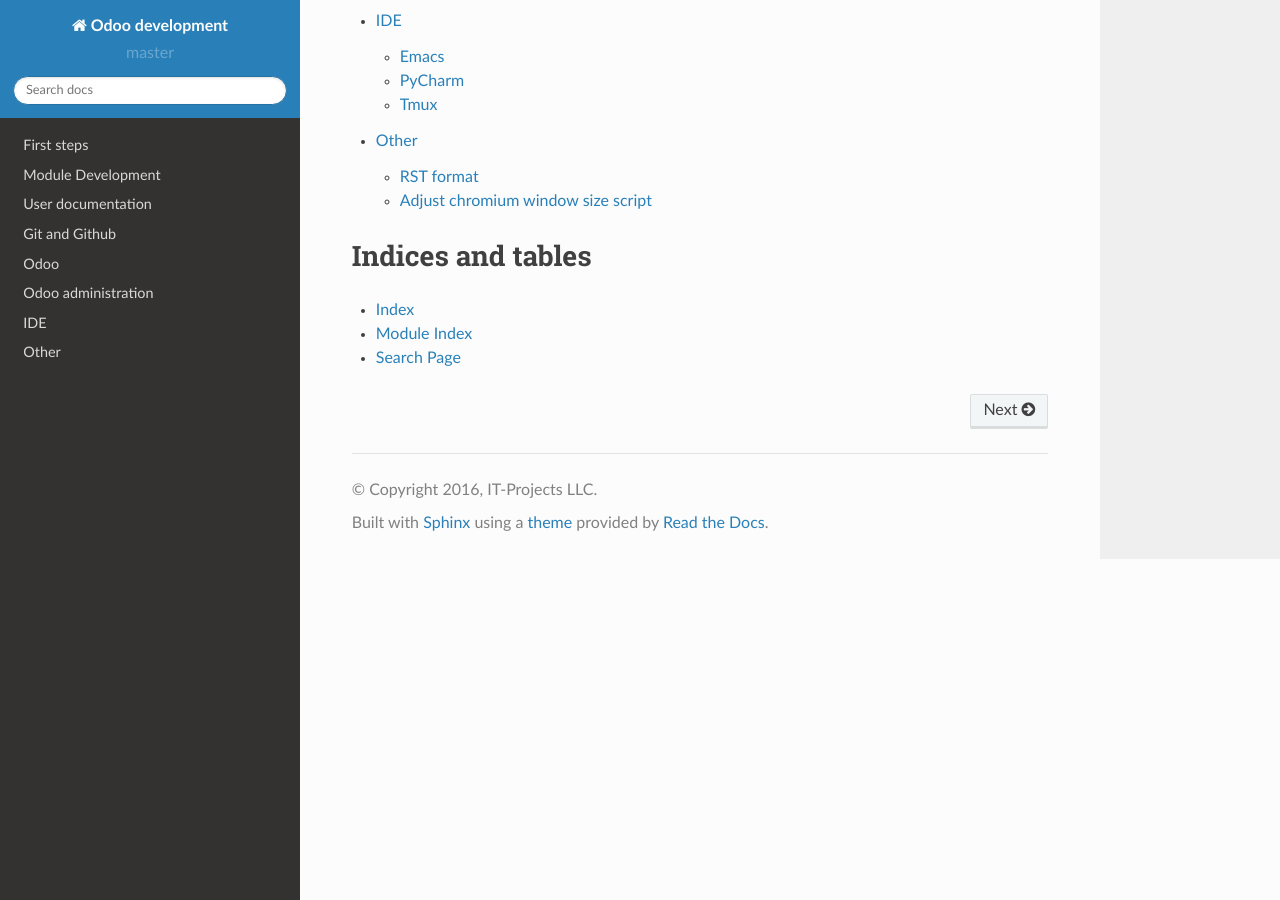
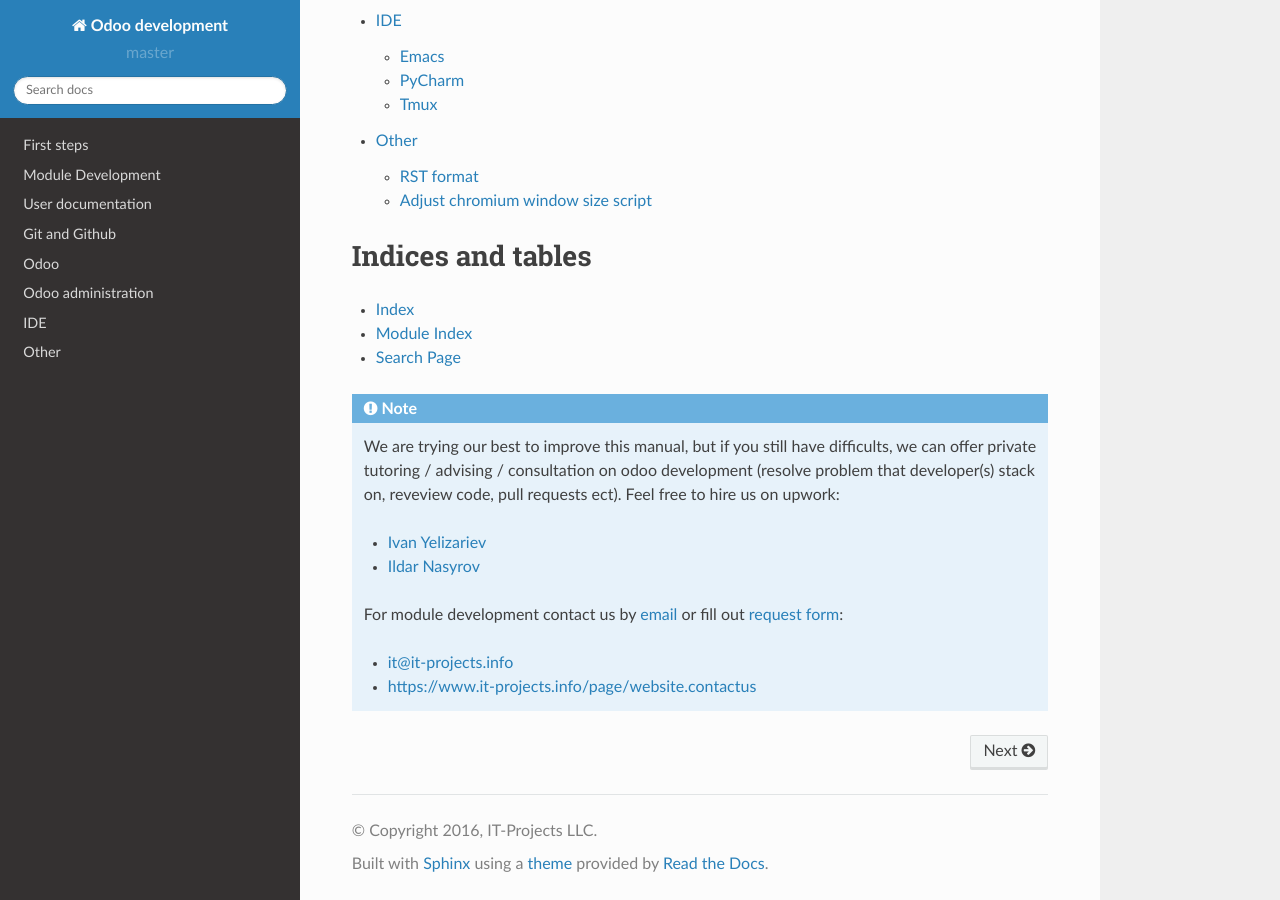
Before and after one commit to itpp-labs/odoo-development, a Sphinx documentation site: the page built from docs/index.rst, in a window 1280 px wide and 900 px high, scrolled down 1570 px. Built offline with Sphinx 7.4.7 and the Read the Docs theme 2.0.0, drawn with Linux system fonts in a browser that asks for light colours; pages that are not in the unit, such as notebooks, are missing from menus.

Commit message:
[ADD] contact us block to main page

```diff
--- a/docs/index.rst
+++ b/docs/index.rst
@@ -26,3 +26,13 @@
 * :ref:`genindex`
 * :ref:`modindex`
 * :ref:`search`
+
+.. note:: We are trying our best to improve this manual, but if you still have difficults, we can offer private tutoring / advising / consultation on odoo development (resolve problem that developer(s) stack on, reveview code, pull requests ect). Feel free to hire us on upwork:
+
+   * `Ivan Yelizariev <https://www.upwork.com/fl/ivanyelizariev>`__
+   * `Ildar Nasyrov <https://www.upwork.com/fl/ildarnasyrov>`__
+
+   For module development contact us by `email <mailto:it@it-projects.info>`__ or fill out `request form <https://www.it-projects.info/page/website.contactus>`__:
+
+   * it@it-projects.info
+   * https://www.it-projects.info/page/website.contactus
```
